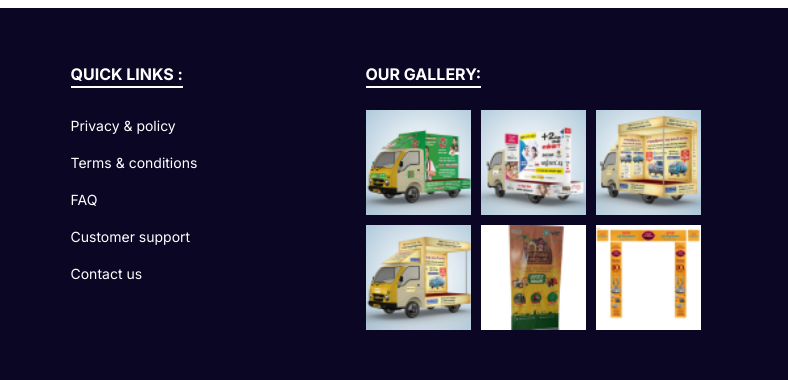
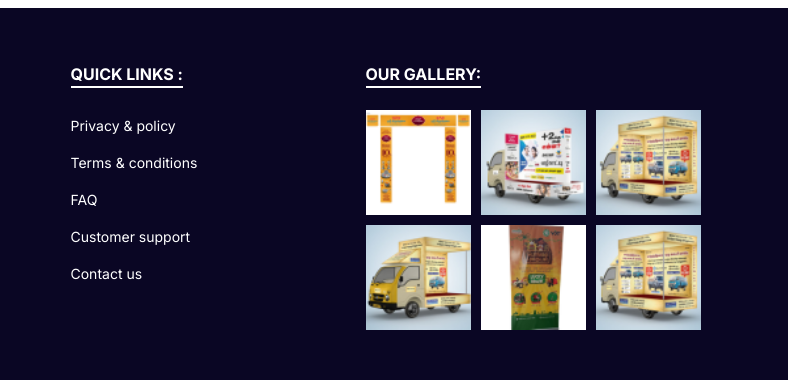
Before and after one commit to sathishkumar6233/nkadvertisment, a plain HTML site: page signage-solutions.html in a window 1280 px wide. Shown: the part 1447-1827 px from the top of the page, 492-1280 px from the left. Drawn offline with Linux system fonts and the light colour scheme.

Commit message:
Update signage-solutions.html

```diff
--- a/signage-solutions.html
+++ b/signage-solutions.html
@@ -260,7 +260,7 @@
 
 
 
-        <!-- footer__section__start -->
+         <!-- footer__section__start -->
         <div class="footer__3 position-relative sp_top_50 bg__black">
             <div class="container">
                 <div class="footer__wrapper sp_bottom_110">
@@ -321,6 +321,7 @@
     </li>
   </ul>
 </div>
+
                             </div>
                         </div>
 
@@ -331,6 +332,7 @@
                                 </div>
                                 <div class="footer__menu">
                                     <ul>
+
                                         <li>
                                             <a href="#">Privacy & policy</a>
                                         </li>
@@ -359,7 +361,7 @@
                                 <div class="footer__gallery__img">
 
                                     <div class="footer__single__gallery__img">
-                                        <img src="img/footer-1.png" alt="photo">
+                                        <img src="img/footer-6.png" alt="photo">
                                         <div class="footer__gallery__icon">
                                             <a class="direction__btn" href="#"><svg width="34" height="34"
                                                         viewBox="0 0 34 34" fill="none" xmlns="http://www.w3.org/2000/svg">
@@ -441,7 +443,7 @@
                                     </div>
 
                                     <div class="footer__single__gallery__img">
-                                        <img src="img/footer-6.png" alt="photo">
+                                        <img src="img/footer-3 - Copy.png" alt="photo">
                                         <div class="footer__gallery__icon">
                                             <a class="direction__btn" href="#"><svg width="34" height="34"
                                                         viewBox="0 0 34 34" fill="none" xmlns="http://www.w3.org/2000/svg">
```
